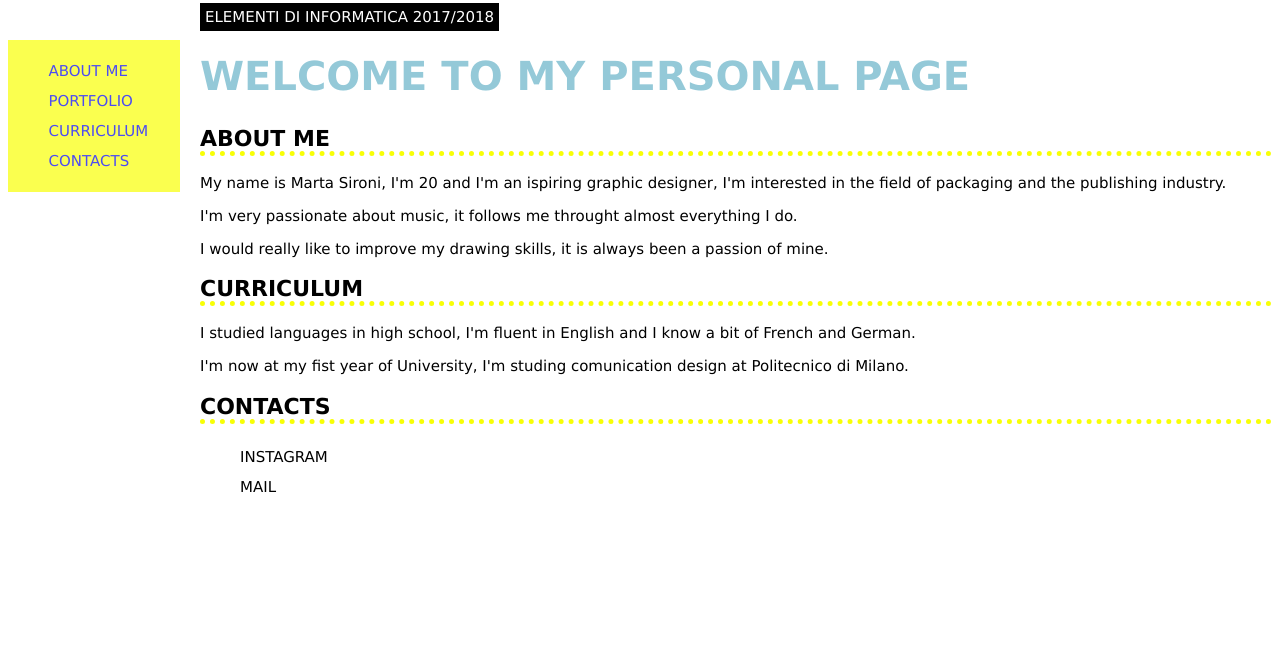
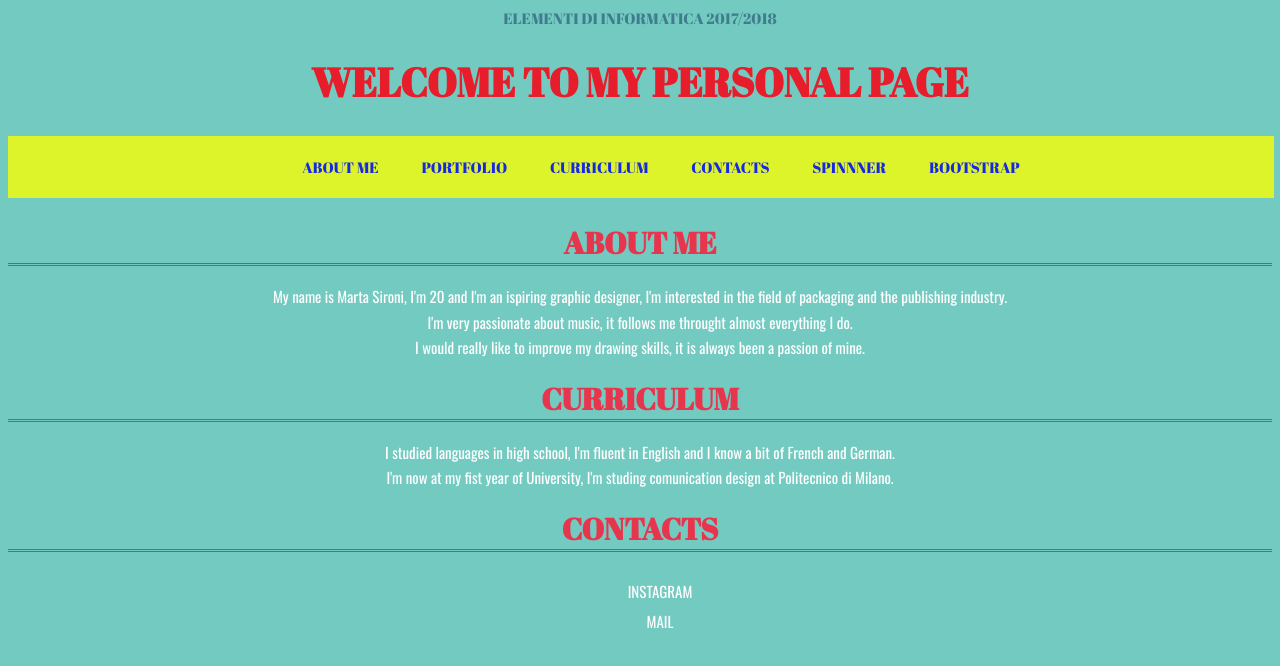
Before and after one commit to martasironi/elementi_informatica, a plain HTML site: page index.html in a window 1280 px wide. Drawn offline with nearby package versions, Linux system fonts and the light colour scheme.

Commit message:
Modifica css+bootstrap

```diff
--- a/index.html
+++ b/index.html
@@ -1,6 +1,8 @@
 <html>
 <head>
 <link rel="stylesheet" href="style.css" type="text/css">
+<link href="https://fonts.googleapis.com/css?family=Abril+Fatface" rel="stylesheet">
+<link href="https://fonts.googleapis.com/css?family=Abril+Fatface|Oswald" rel="stylesheet">
 </head>
 
 <body>
@@ -8,14 +10,16 @@
 
 <h1>Welcome to my personal page</h1>
 
-<aside class="sidebar">
+<div class="bar">
 <ul>
 <li> <a href="#Aboutme"> About me </a> </li>
 <li> <a href="portfolio.html"> Portfolio </a> </li>
 <li> <a href="#Curriculum"> Curriculum </a> </li>
 <li> <a href="#Contacts"> Contacts </a> </li>
+<li> <a href="spinner.html"> Spinnner </a> </li>
+<li> <a href= "bootstrap.html"> Bootstrap </a> </li>
 </ul>
-</aside>
+</div>
 
 <h2 id="Aboutme"> About me </h2>
 <p> My name is Marta Sironi, I'm 20 and I'm an ispiring graphic designer, I'm interested in the field of packaging and the publishing industry.  </p>
--- a/style.css
+++ b/style.css
@@ -1,85 +1,92 @@
 body {
-  margin-left: 200px;
+  background-color: #73cac1;
   font-size: 15px;
-  font-family: "tablet-gothic", verdana, arial,sans-serif;
+  font-family: 'Oswald', sans-serif;
   font-weight: 100;
-  position:relative;
-  background-color: white;
+  color: white;
   text-decoration: none;
+  text-align: center;
 }
 
 .header {
   font-size:15px;
-  color:white;
+  color:#3f7d8d;
   text-transform:uppercase;
-  border:5px solid black;
-  background-color:black;
-  left:0;
+  text-align: center;
+  font-family: 'Abril Fatface', cursive;
 }
 
 h1 {
-   color: #94c9d8;
+   color: #e71d2b;
    font-size: 40px;
-   position: relative;
    text-transform: uppercase;
+   text-align: center;
+   font-family: 'Abril Fatface', cursive;
   }
 
-.sidebar {
-  color: black;
+.bar {
+  color: white;
   font-size:15px;
-  font-weight:200;
   line-height: 2em;
   border: 1px solid rgb(248,255,5);
   background-color: rgb(248,255,5);
-  opacity:0.7;
-  margin-left:0px;
-  position: fixed;
-  left:0.5em;
-  top: 5%;
-  width: 170px;
+  opacity:0.8;
+  width: 100%;
   text-transform: uppercase;
   text-decoration: none;
-  line-height: 2em;
-  text-decoration:none;
+  text-align: center;
+  font-family: 'Abril Fatface', cursive;
 }
 
-h2 {
-  color:black;
-  font-size: 22px;
-  text-transform: uppercase;
-  border-bottom: 5px dotted rgb(248,255,5);
-  width: auto;
-}
-a{
-  text-decoration: none;
-}
-a:visited{
-  color:inherit;
-}
-.contatti{
-  line-height: 2em;
-  text-decoration:none;
-}
-.sidebar li{
+.bar li {
+  display: inline;
+  text-align: center;
+  padding: 10px 20px 10px 20px;
   list-style: none;
   list-style-type:none;
   text-decoration:none;
   color: black;
 }
 
+.bar a:hover{
+  border-bottom: 3px solid #94c9d8;
+}
+
+h2 {
+  color:#e7354e;
+  font-size: 30px;
+  text-transform: uppercase;
+  border-bottom: 3px double #3f7d8d;
+  width: auto;
+  font-family: 'Abril Fatface', cursive;
+}
+
+a{
+  text-decoration: none;
+}
+
+a:visited{
+  color:inherit;
+}
+
+.contatti{
+  line-height: 2em;
+  text-decoration:none;
+}
+
 ul .contatti{
 list-style: none;
 }
 
-.sidebar a:hover{
-  border-bottom: 3px solid #94c9d8;
-}
-
 .contatti a {
-  color:black;
+  color:white;
   text-transform: uppercase;
 }
 
 .contatti a:hover{
-  border-bottom: 5px solid rgb(248,255,5);
+  border-bottom: 3px solid #ed6e87;
 }
+
+p{
+  line-height:0.7em;
+}
```
Also changed, not shown: bottstrap.html (added, +75 -0 lines), spinner.html (added, +44 -0 lines).
